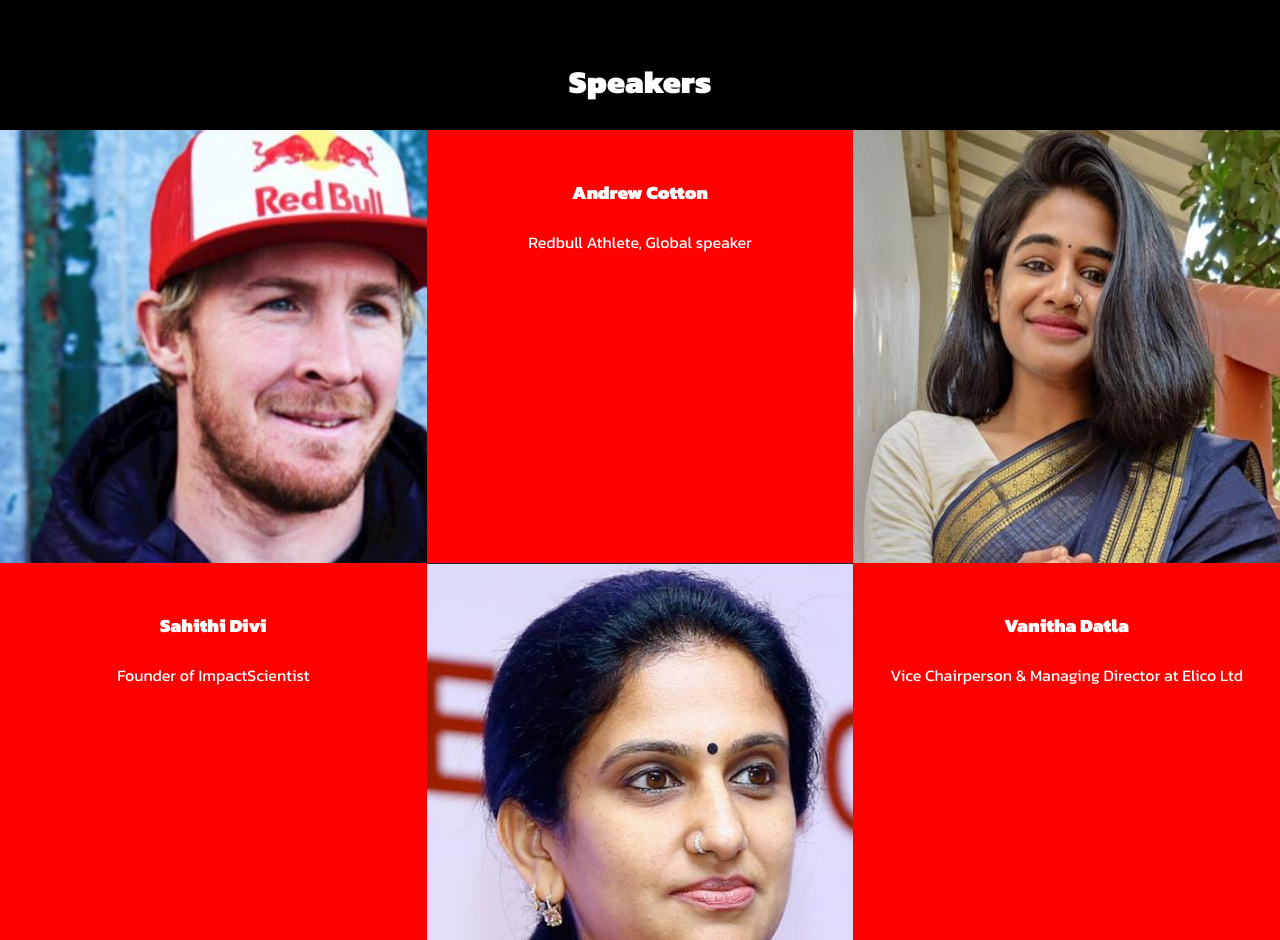
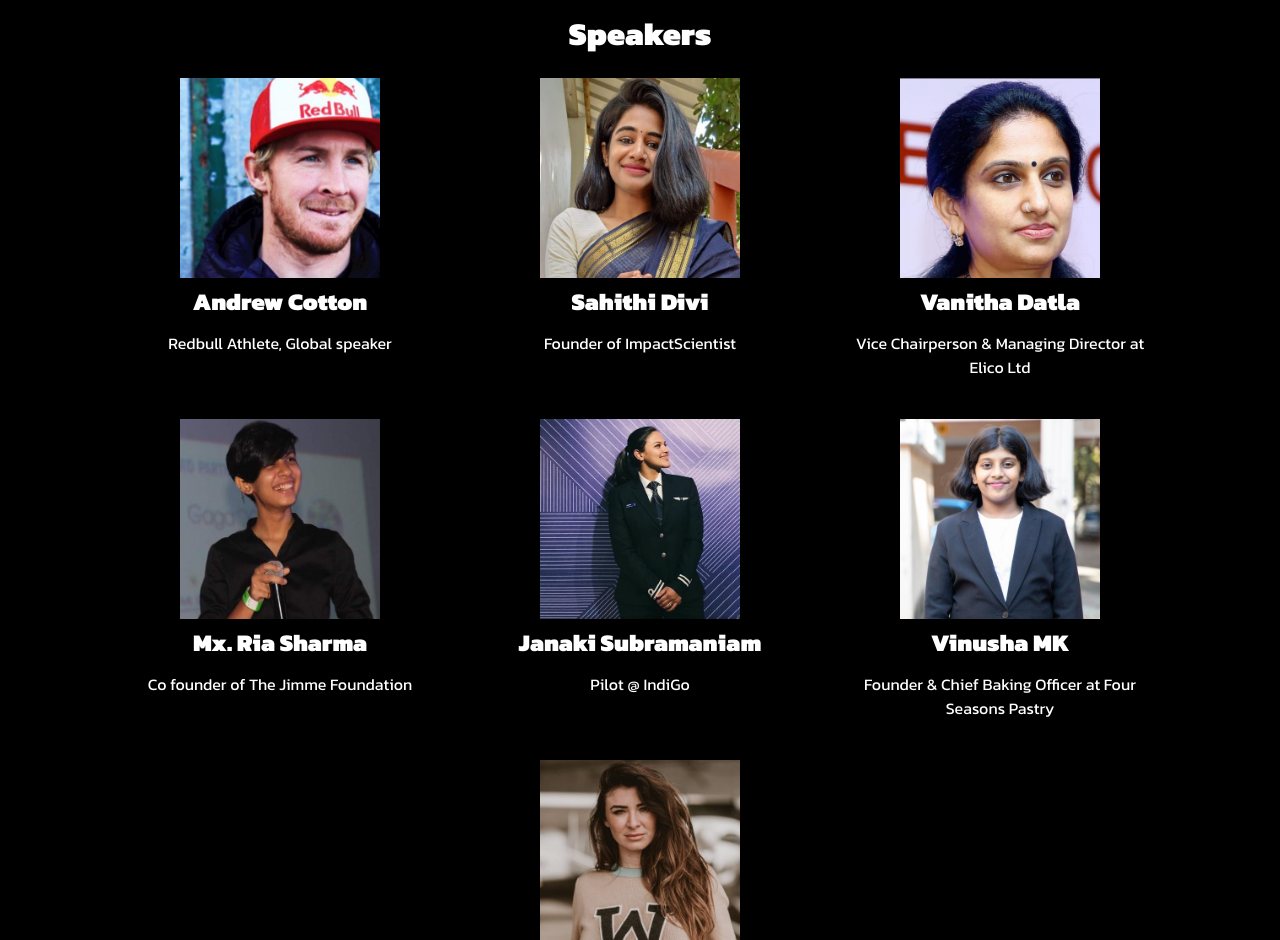
Before and after one commit to theathleticnerd/tedxvitap21, a React (Create React App) app: page / in a window 1280 px wide. Shown: the part 1860-2800 px from the top of the page. Built offline with nearby package versions, Linux system fonts and the light colour scheme.

Commit message:
fixed speakers

```diff
--- a/src/components/Navbar/index.js
+++ b/src/components/Navbar/index.js
@@ -61,9 +61,9 @@ const Navbar = ({ toggle }) => {
               <NavItem>
                 <NavLinks href="./#about">About Us</NavLinks>
               </NavItem>
-              {/*<NavItem>
-                <NavLinks href="#sponsors">Sponsors</NavLinks>
-              </NavItem>*/}
+              <NavItem>
+                <NavLinks href="/team">Team</NavLinks>
+              </NavItem>
             </NavMenu>
             <NavBtn>
               <NavBtnLink href="/">Tickets</NavBtnLink>
--- /dev/null
+++ b/src/components/Speakers/index.js
@@ -0,0 +1,74 @@
+import React from "react";
+import Ria from "../../images/Ria.jpg";
+import Janaki from "../../images/Janaki.jpg";
+import Vinusha from "../../images/Vinusha.jpg";
+import Vanitha from "../../images/Vanitha.jpg";
+import Domitilla from "../../images/Domitilla.jpg";
+import Andrew from "../../images/Andrew.jpg";
+import Sahithi from "../../images/Sahithi.jpg";
+const Speakers = () => {
+  return (
+    <div>
+      <div className="whole">
+        <div className="team">
+          <h1 style={{ color: "#fff", textAlign: "center" }}>Speakers</h1>
+          <div className="wrapper">
+            <div className="inside">
+              <img style={{ width: "200px", height: "200px" }} src={Andrew} />
+              <br />
+              <h2>Andrew Cotton</h2>
+              <p>Redbull Athlete, Global speaker</p>
+            </div>
+
+            <div className="inside">
+              <img style={{ width: "200px", height: "200px" }} src={Sahithi} />
+              <br />
+              <h2>Sahithi Divi</h2>
+              <p>Founder of ImpactScientist</p>
+            </div>
+
+            <div className="inside">
+              <img style={{ width: "200px", height: "200px" }} src={Vanitha} />
+              <br />
+              <h2>Vanitha Datla</h2>
+              <p>Vice Chairperson & Managing Director at Elico Ltd</p>
+            </div>
+
+            <div className="inside">
+              <img style={{ width: "200px", height: "200px" }} src={Ria} />
+              <br />
+              <h2>Mx. Ria Sharma</h2>
+              <p>Co founder of The Jimme Foundation </p>
+            </div>
+
+            <div className="inside">
+              <img style={{ width: "200px", height: "200px" }} src={Janaki} />
+              <br />
+              <h2>Janaki Subramaniam</h2>
+              <p>Pilot @ IndiGo</p>
+            </div>
+
+            <div className="inside">
+              <img style={{ width: "200px", height: "200px" }} src={Vinusha} />
+              <br />
+              <h2>Vinusha MK </h2>
+              <p>Founder & Chief Baking Officer at Four Seasons Pastry </p>
+            </div>
+            <div className="inside" />
+            <div className="inside">
+              <img
+                style={{ width: "200px", height: "200px" }}
+                src={Domitilla}
+              />
+              <br />
+              <h2>Domitilla Quadrelli</h2>
+              <p>Community Manager & WMBootcamp Founder</p>
+            </div>
+          </div>
+        </div>
+      </div>
+    </div>
+  );
+};
+
+export default Speakers;
--- /dev/null
+++ b/src/components/Speakers/speakers.css
@@ -0,0 +1,32 @@
+.whole {
+  background-color: #000;
+  margin-top: 200px;
+  display: block;
+}
+.wrapper {
+  background-color: #000;
+  color: #fff;
+  display: grid;
+  /*grid-template-columns: 1fr 2fr 1fr;*/
+  grid-template-columns: repeat(3, 1fr);
+  /*grid-gap: 1em;*/
+  /*grid-auto-rows: 100px;*/
+  grid-auto-rows: minmax(100px, auto);
+}
+.team {
+  margin: 10px;
+}
+.inside {
+  text-align: center;
+  margin: 0px;
+}
+
+@media screen and (max-width: 768px) {
+  .wrapper {
+    text-align: center;
+    display: block;
+    height: 70%;
+    width: 50%;
+    padding: auto;
+  }
+}
--- a/src/components/Tiles/index.js
+++ b/src/components/Tiles/index.js
@@ -15,7 +15,6 @@ const Tile = () => {
         <br />
         <br />
         <h1 style={{ color: "#fff", textAlign: "center" }}>Speakers</h1>
-        <br />
         <div class="wrapper">
           {/*<div class="box blackbox">Box 1</div>*/}
           <div class="box whitebox">
@@ -76,7 +75,7 @@ const Tile = () => {
             <br /> <br />
             <h3>Vinusha MK </h3>
             <br />
-            <p>Chief Baking Officer at Four Seasons Pastry </p>
+            <p>Founder & Chief Baking Officer at Four Seasons Pastry </p>
           </div>
           {/* <div class="box blackbox">Box 9</div>*/}
           <div class="box whitebox">
@@ -86,15 +85,11 @@ const Tile = () => {
             <br /> <br />
             <h3>Domitilla Quadrelli</h3>
             <br />
-            <p>WMBootcamp Founder</p>
+            <p>Community Manager & WMBootcamp Founder</p>
           </div>
         </div>
         <br />
         <br />
-        <br />
-        <h1 style={{ color: "#fff", textAlign: "center" }}>
-          Previous Year's Speakers
-        </h1>
         <br />
         {/*<div class="wrapper">
           <div class="box whitebox">
--- a/src/components/Tiles/speakers.css
+++ b/src/components/Tiles/speakers.css
@@ -9,11 +9,13 @@
 .wrapper {
   display: grid;
   grid-template-columns: repeat(9, 1fr);
-  grid-auto-rows: minmax(100px, auto);
+  grid-auto-rows: minmax(100px);
   justify-items: stretch;
 }
 .box1 {
   grid-column: 1/2;
+  height: 100px;
+  width: 100px;
 }
 .whitebox {
   background-color: #fff;
@@ -21,12 +23,14 @@
 
 .blackbox {
   background-color: #000;
+  color: #000;
 }
 .redbox {
   color: #fff;
   background-color: red;
   text-align: center;
 }
+
 @media screen and (max-width: 768px) {
   .wrapper {
     display: block;
--- a/src/pages/index.js
+++ b/src/pages/index.js
@@ -15,7 +15,8 @@ import Ticket from "../components/Ticket";
 import Navbar from "../components/Navbar";
 import Sidebar from "../components/Sidebar";
 import Tiles from "../components/Tiles";
-
+import Team from "../components/Team2";
+import Speakers from "../components/Speakers";
 function Home() {
   const [isOpen, setIsOpen] = useState(false);
 
@@ -28,10 +29,9 @@ function Home() {
       <Navbar toggle={toggle} />
       <Sidebar isOpen={isOpen} toggle={toggle} />
       <Hero />
-      <Timer />
+      <Timer style={{ margin: "0" }} />
 
-      <Tiles id="sponsors" />
-
+      <Speakers style={{ margin: "0" }} />
       <Feature />
 
       <About />
```
Also changed, not shown: src/components/Tiles/data.js (added, +60 -0 lines), src/components/Button.css (deleted), src/components/Button.js (deleted).
